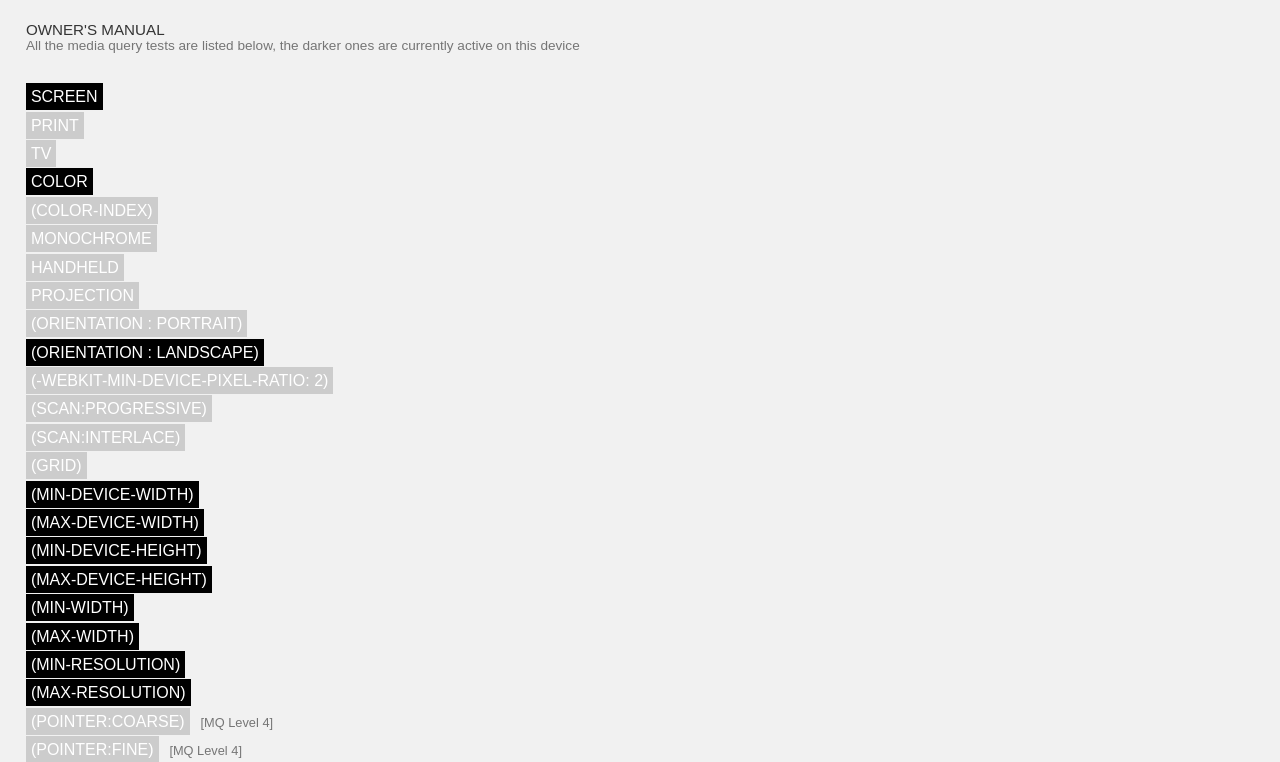
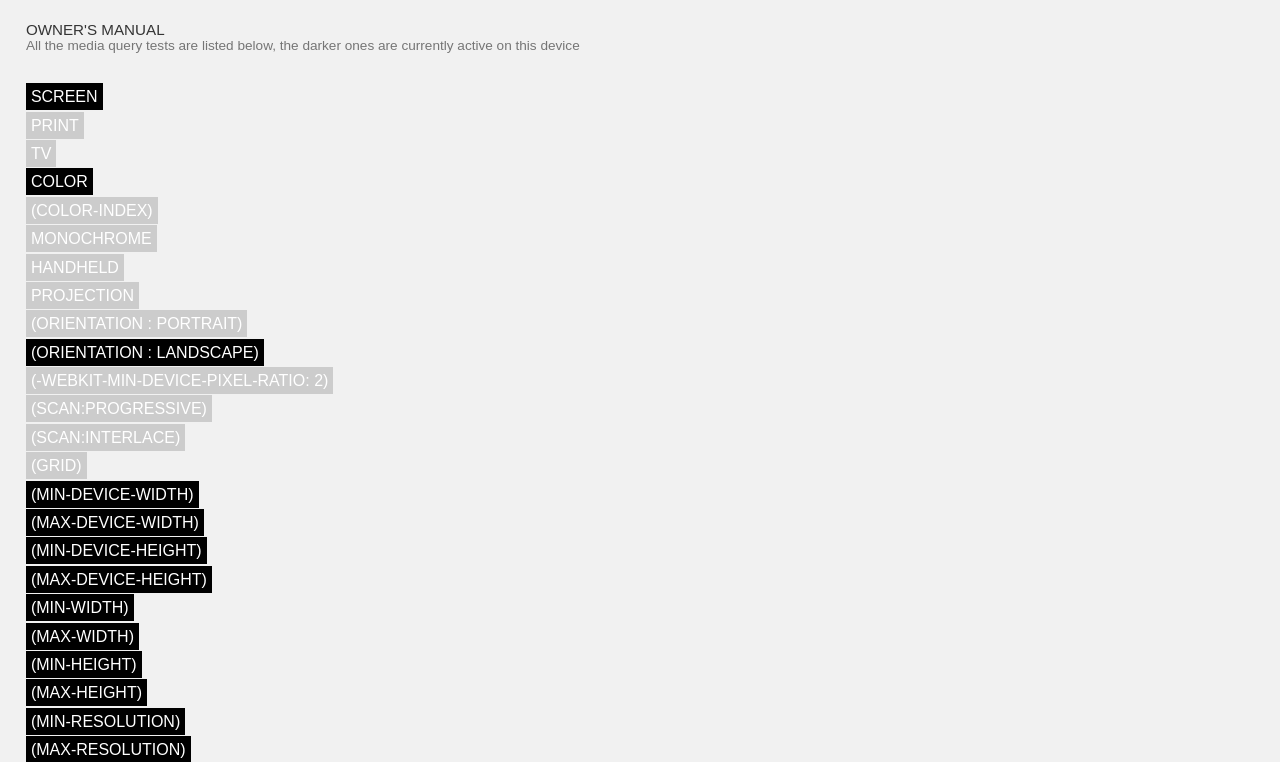
Before and after one commit to jordanmoore/palmreader, a plain HTML site: page index.html in a window 1280 px wide. Shown: the part 65-827 px from the top of the page. Drawn offline with Linux system fonts and the light colour scheme.

Commit message:
Adds min-height + max-height tests.

```diff
--- a/index.html
+++ b/index.html
@@ -164,6 +164,14 @@
 		li.active.max-width {display:block}
 		li.inactive.what-max-width {display:none}
 	}
+	@media (min-height:1px) {
+		li.active.min-height {display:block}
+		li.inactive.what-min-height {display:none}
+	}
+	@media (max-height:1000em) {
+		li.active.max-height {display:block}
+		li.inactive.what-max-height {display:none}
+	}
 	@media (min-resolution:1dpcm) {
 		li.active.min-resolution {display:block}
 		li.inactive.what-min-resolution {display:none}
@@ -280,6 +288,10 @@
 			<li class="inactive what-min-width"><code>(min-width)</code></li>
 			<li class="active max-width"><code>(max-width)</code></li>
 			<li class="inactive what-max-width"><code>(max-width)</code></li>
+			<li class="active min-height"><code>(min-height)</code></li>
+			<li class="inactive what-min-height"><code>(min-height)</code></li>
+			<li class="active max-height"><code>(max-height)</code></li>
+			<li class="inactive what-max-height"><code>(max-height)</code></li>
 			<li class="active min-resolution"><code>(min-resolution)</code></li>
 			<li class="inactive what-min-resolution"><code>(min-resolution)</code></li>
 			<li class="active max-resolution"><code>(max-resolution)</code></li>
```
